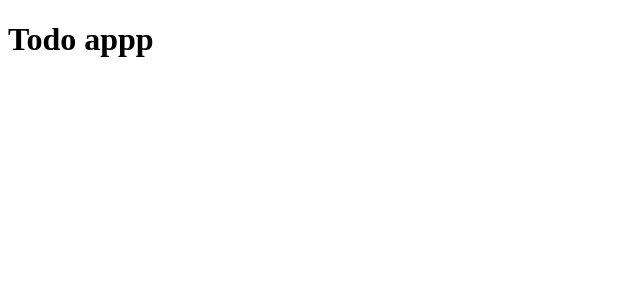
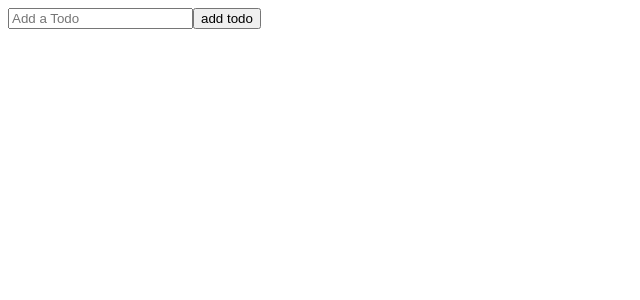
Before and after one commit to Pbrendon/Todo-list, a React (Create React App) app: page / in a window 1280 px wide. Shown: the top 300 px of the page, without its empty margins (0-640 px from the left). Built offline with nearby package versions, Linux system fonts and the light colour scheme.

Commit message:
handle submit

```diff
--- a/src/App.js
+++ b/src/App.js
@@ -1,10 +1,11 @@
-import React from 'react'
 import './App.css';
+
+import TodoForm from "./components/TodoForm"
 
 function App() {
   return (
-    <div className="todo-App">
-      <h1>Todo appp</h1>
+    <div className='Todo-app'>
+      <TodoForm />
     </div>
   );
 }
--- a/src/components/todoForm.js
+++ b/src/components/todoForm.js
@@ -1,25 +1,31 @@
-import React {useState} from 'react'
+import React, {useState} from 'react';
+function TodoForm(props) {
+    const [input, setInput] = useState('');
 
-function todoForm() {
-    const {input, setInput} = useState('')
+const handleSubmit = e => {
+e.preventDefault();
 
-const handleSubmit = e=> {
-e.preventDefault();
+props.onSubmit({
+id: Math.floor(Math.random()*10000),
+text: input
+});
 
 };
 
   return (
-   <form className="todo-form">
+   <form className="Todo-form" onSubmit={handleSubmit}>
     <input
-    type="text"
-     placeholder='add a todo'
-     value={input} /
-   name='text'
-   className='todo-input'/>
-  <button classNmae="todo-button">add todo</button>
+    type='text'
+     placeholder='Add a Todo'
+     value={input}
+   name="text"
+   className='todo-input'
+   />
+  <button className='Todo-button'>add
+  todo</button>
    </form>
 
-  )
+  );
 }
 
-export default todoForm
+export default TodoForm;
```
